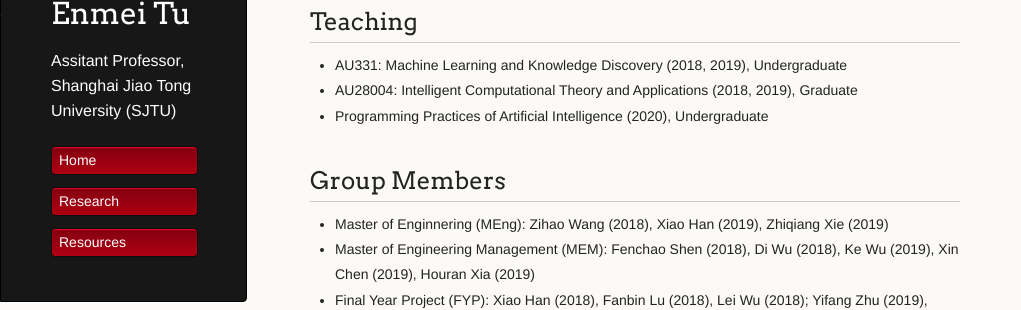
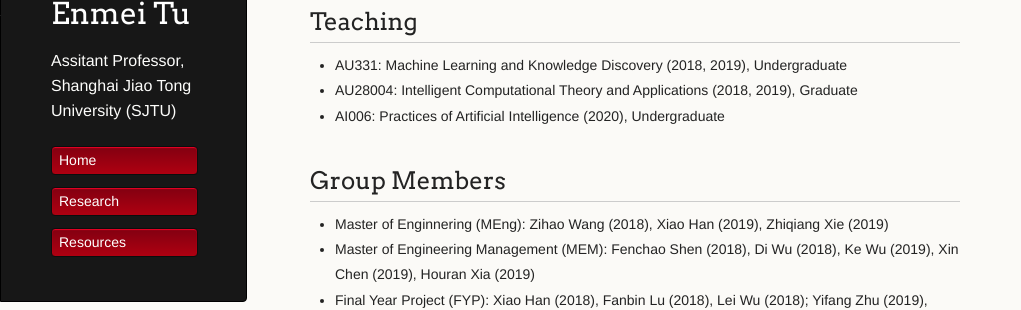
Before and after one commit to hellotem/enmeitu.github.io, a Jekyll site: the page built from index.md, in a window 1280 px wide and 900 px high, scrolled down 576 px. Shown: the part 281-591 px from the top of the window, without its empty margins (0-1021 px from the left). Built offline with Jekyll 4.4.1, drawn with Linux system fonts in a browser that asks for light colours.

Commit message:
Update index.md

```diff
--- a/index.md
+++ b/index.md
@@ -34,7 +34,7 @@
 ## Teaching
 * AU331: Machine Learning and Knowledge Discovery (2018, 2019), Undergraduate
 * AU28004: Intelligent Computational Theory and Applications (2018, 2019), Graduate
-* Programming Practices of Artificial Intelligence (2020), Undergraduate
+* AI006:  Practices of Artificial Intelligence (2020), Undergraduate
 
 ## Group Members
 * Master of Enginnering (MEng): Zihao Wang (2018), Xiao Han (2019), Zhiqiang Xie (2019)
```
